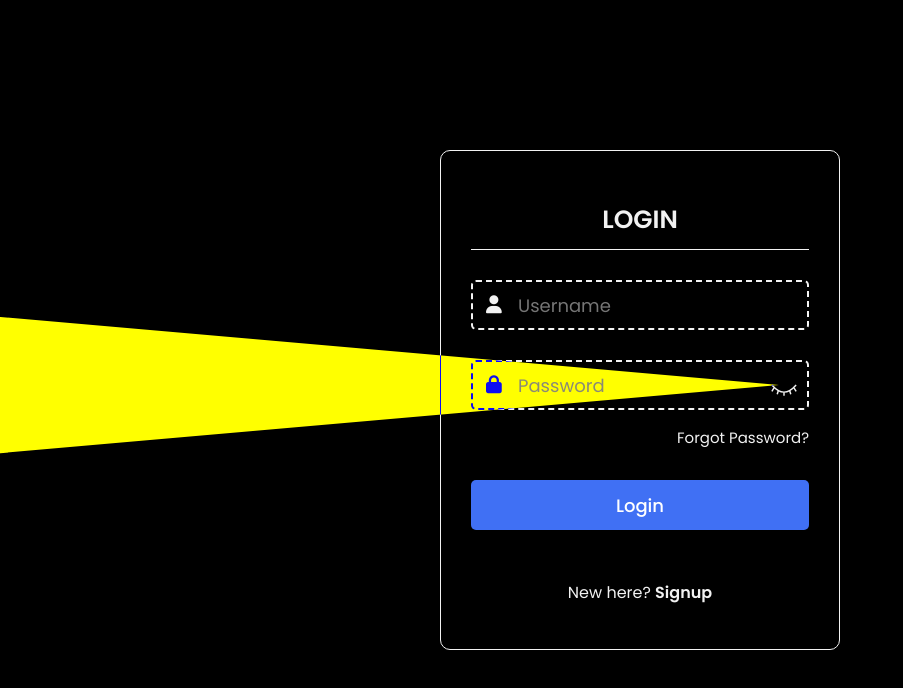
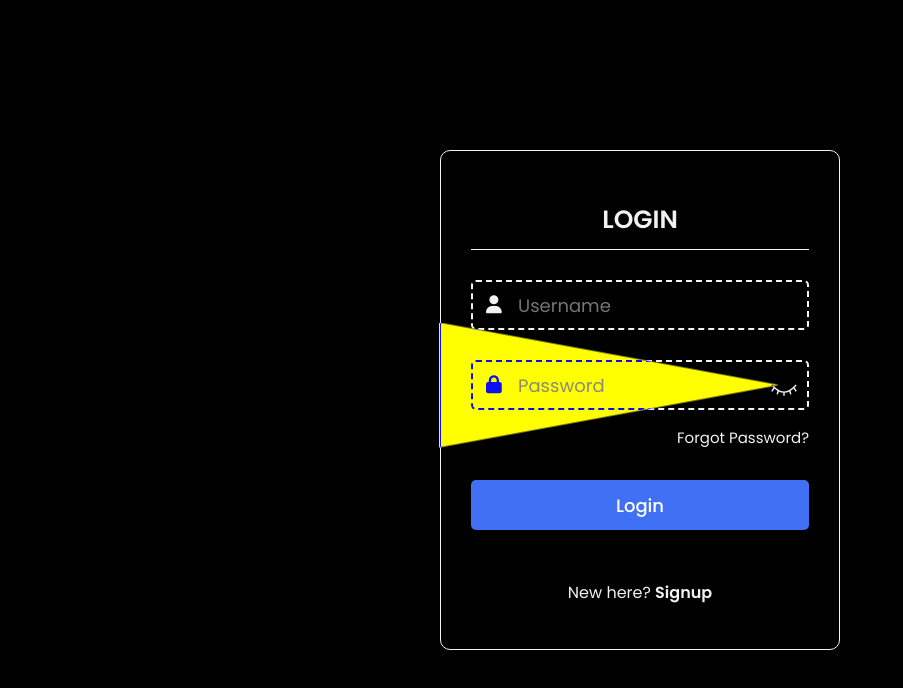
Before and after one commit to Tivotal/Password-Visibility-Toggle-with-Torch-Light-Effect-HTML-CSS-JavaScript, a plain HTML site: page index.html in a window 1280 px wide. Both pictures are taken after a click on the element 784 px from the left and 385 px from the top of the page. Shown: the whole page, without its empty margins (0-903 px from the left). Drawn offline with Linux system fonts and the light colour scheme.

Commit message:
Update styles.css

```diff
--- a/styles.css
+++ b/styles.css
@@ -143,8 +143,8 @@ form h2 {
 
 .beam {
   position: absolute;
-  width: 100vw;
-  height: 28vh;
+  width: 340px;
+  height: 0;
   background: yellow;
   top: 50%;
   transform: translateY(-50%);
@@ -154,12 +154,11 @@ form h2 {
   transform-origin: 100% 50%;
   pointer-events: none;
   overflow: hidden;
-  max-height: 0;
   transition: 0.2s ease-out;
 }
 
 .show .beam {
-  max-height: 55vh;
+  height: 125px;
 }
 
 .toggle-btn svg .eye {
```
